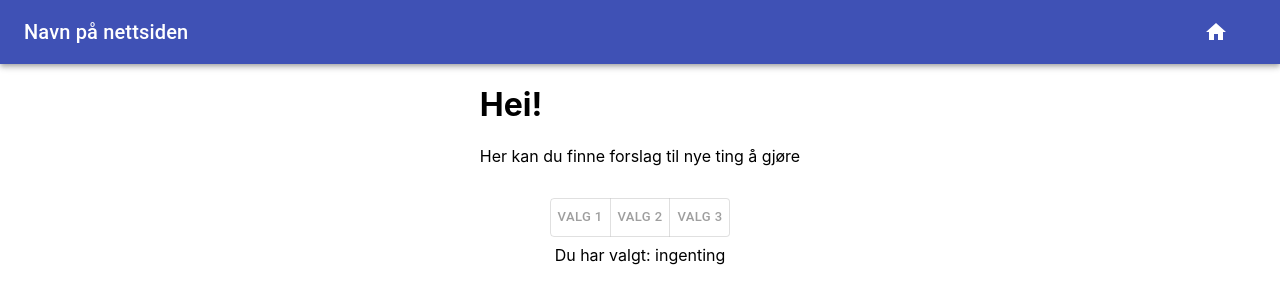
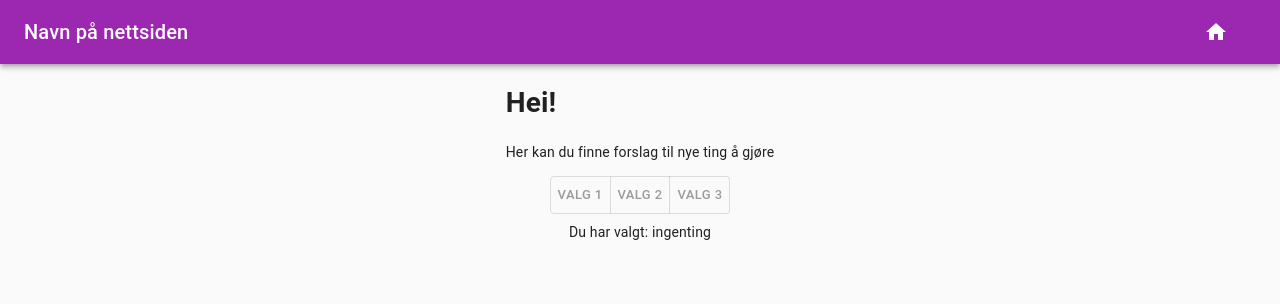
Before and after one commit to erlinvan/fortalt_digitalt, a React (Create React App) app in the folder fortalt_digitalt/: page / in a window 1280 px wide. Shown: the top 304 px of the page. Built offline with nearby package versions, Linux system fonts and the light colour scheme.

Commit message:
Added themes and fixed spacing issue on main page

```diff
--- a/fortalt_digitalt/src/Components/App.js
+++ b/fortalt_digitalt/src/Components/App.js
@@ -1,15 +1,34 @@
 import React from "react";
-import Button from "@material-ui/core/Button";
-import { ButtonGroup, Grid } from "@material-ui/core";
-import AppBar from '@material-ui/core/AppBar';
+
+// Components
+import { Grid } from "@material-ui/core";
 import Title from "./TopBar";
 import Toggle from "./Toggle";
 
+// Styling
+import CssBaseline from "@material-ui/core/CssBaseline";
+import { createMuiTheme, ThemeProvider  } from '@material-ui/core/styles';
+import { lightTheme, darkTheme } from "../Styling/themes"
+
+const theme = getTimeTheme()
+
+function getTimeTheme() {
+  let time = new Date().getHours();
+
+  if (8 < time < 18) {
+    return createMuiTheme(lightTheme);
+  }
+  else {
+    return createMuiTheme(darkTheme);
+  }
+}
+
 function App() {
   return (
-    <>
+    <ThemeProvider theme={theme}>
+      <CssBaseline />
       <Title />
-      <Grid container spacing={2} direction="column" alignItems="center">
+      <Grid container direction="column" alignItems="center">
         <Grid item>
           <h1>Hei!</h1>
           <p>Her kan du finne forslag til nye ting å gjøre</p>
@@ -18,7 +37,7 @@ function App() {
           <Toggle />
         </Grid>
       </Grid>
-    </>
+    </ThemeProvider>
   );
 }
 
--- a/fortalt_digitalt/src/Components/TopBar.js
+++ b/fortalt_digitalt/src/Components/TopBar.js
@@ -22,7 +22,7 @@ function TopBar() {
     const classes = useStyles();
 
     function refreshPage() {
-        window.location.reload(false);
+        window.location.reload();
     }
 
     return (
--- /dev/null
+++ b/fortalt_digitalt/src/Styling/themes.js
@@ -0,0 +1,25 @@
+import purple from '@material-ui/core/colors/purple';
+import green from '@material-ui/core/colors/green';
+
+export const lightTheme = {
+    palette: {
+        primary: {
+          main: purple[500],
+        },
+        secondary: {
+          main: green[500],
+        }
+    }
+  }
+
+export const darkTheme = {
+    palette: {
+        type: 'dark',
+        primary: {
+          main: purple[500],
+        },
+        secondary: {
+          main: green[500],
+        }
+     }
+}
```
